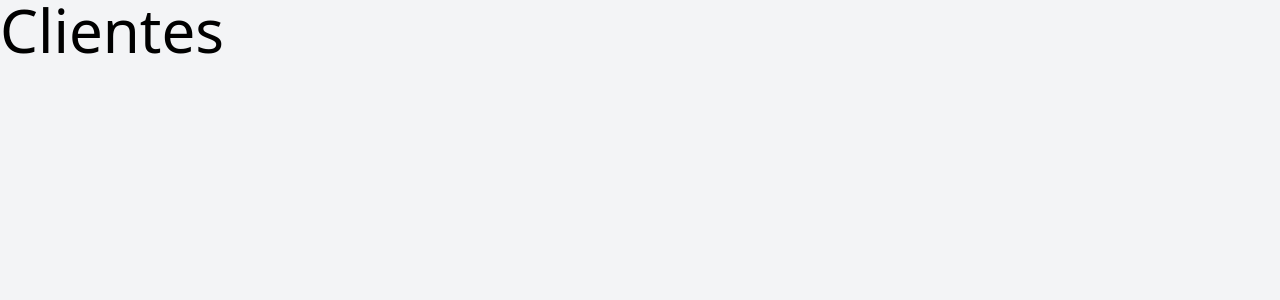
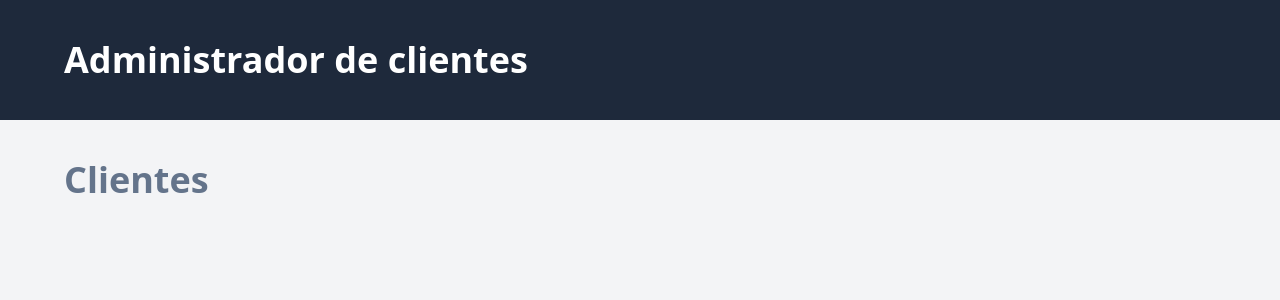
Before and after one commit to HugoBzn/crmvue, a Vue app: page / in a window 1280 px wide. Shown: the top 300 px of the page. Built offline with nearby package versions, Linux system fonts and the light colour scheme.

Commit message:
New component Header and better styles

```diff
--- a/src/App.vue
+++ b/src/App.vue
@@ -1,7 +1,15 @@
 <script setup>
-import { RouterView } from 'vue-router';
+// Vue
+import { RouterView } from "vue-router";
+
+// Components
+import Header from "./components/Header.vue";
 </script>
 
 <template>
-  <RouterView />
+  <Header />
+
+  <main class="max-w-6xl mx-auto mt-10">
+    <RouterView />
+  </main>
 </template>
--- /dev/null
+++ b/src/components/Header.vue
@@ -0,0 +1,7 @@
+<template>
+  <header class="bg-slate-800">
+    <div class="mx-auto max-w-6xl py-10">
+      <h1 class="text-4xl font-extrabold text-white">Administrador de clientes</h1>
+    </div>
+  </header>
+</template>
--- a/src/views/ClientesView.vue
+++ b/src/views/ClientesView.vue
@@ -2,6 +2,6 @@
 
 <template>
   <div>
-    <h1 class="text-6xl">Clientes</h1>
+    <h1 class="text-4xl font-extrabold text-slate-500">Clientes</h1>
   </div>
 </template>
```
